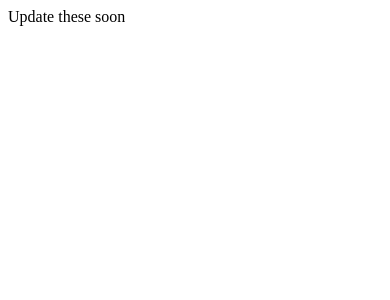
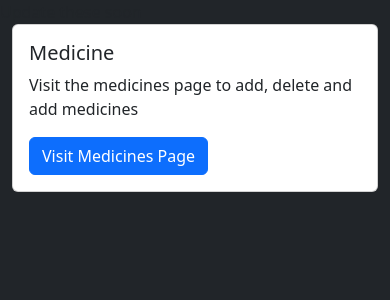
Before and after one commit to haamidh/poultryProSys, a PHP site: page /farm_dashboard.php in a window 390 px wide. Shown: the top 300 px of the page. Run offline with PHP 8.4, Linux system fonts and the light colour scheme; the visitor is signed in with stand-in values (Sample User, id 1).

Commit message:
Update farm_dashboard.php
added medicine page linked button

```diff
--- a/farm_dashboard.php
+++ b/farm_dashboard.php
@@ -1,5 +1,43 @@
 <?php
+session_start();
+require 'config.php';
+require 'User.php';
 
+$database = new Database();
+$db = $database->getConnection();
+
+$user=new User($db);
 echo "Update these soon";
 
 ?>
+
+<!DOCTYPE html>
+<html>
+<head>
+        <meta charset="UTF-8">
+        <meta name="viewport" content="width=device-width, initial-scale=1.0">
+        <title>PoultryPro:Dashboard</title>
+        <link href="https://cdn.jsdelivr.net/npm/bootstrap@5.3.3/dist/css/bootstrap.min.css" rel="stylesheet">
+        <script src="https://cdn.jsdelivr.net/npm/bootstrap@5.3.3/dist/js/bootstrap.bundle.min.js" ></script>
+        <style>
+            .navbar-nav .nav-item a {
+                font-weight: bold;
+            }
+        </style>
+    </head>
+    <body class="bg-dark">
+        <div class="container">
+    <div class="row">
+  <div class="col-sm-6 mb-3 mb-sm-0">
+    <div class="card">
+      <div class="card-body">
+        <h5 class="card-title">Medicine</h5>
+        <p class="card-text">Visit the medicines page to add, delete and add medicines</p>
+        <a href="medicine.php?user_id=<?php echo $_SESSION['user_id'] ?>" class="btn btn-primary">Visit Medicines Page</a>
+      </div>
+    </div>
+  </div>
+  </div>
+  </div>
+    </body>
+</html>
```
